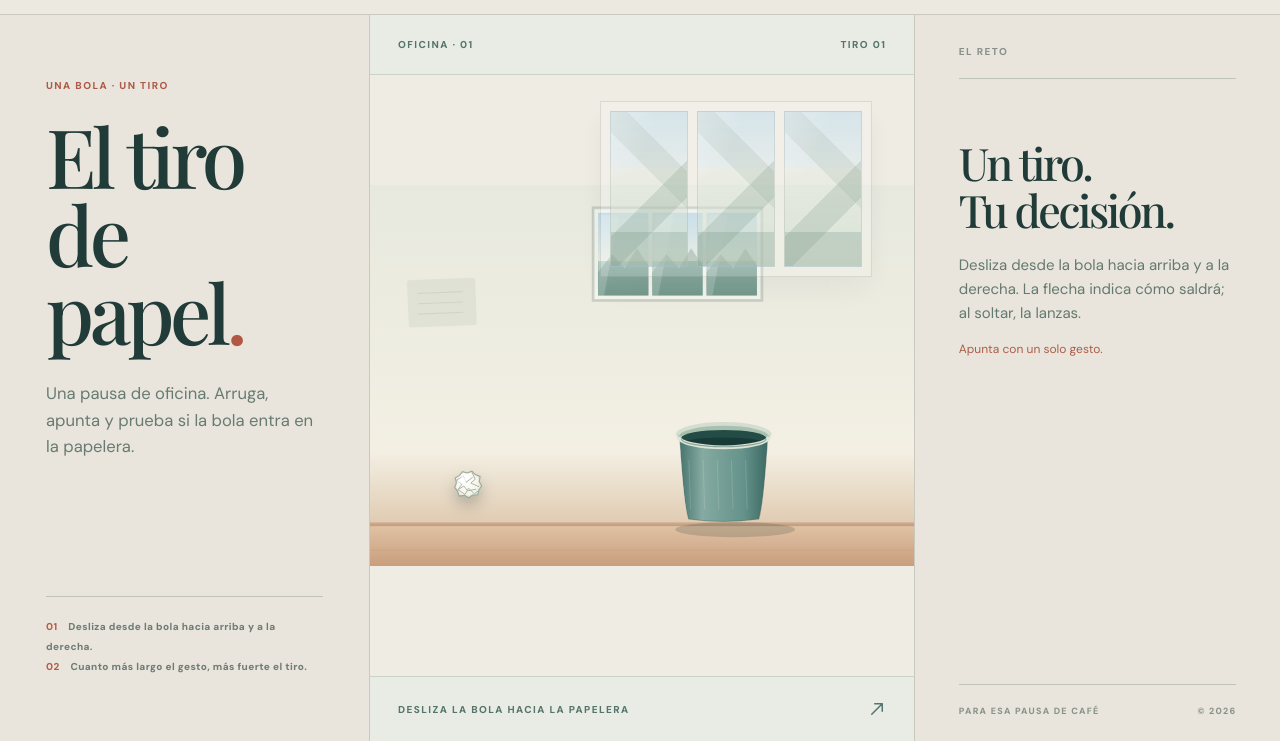
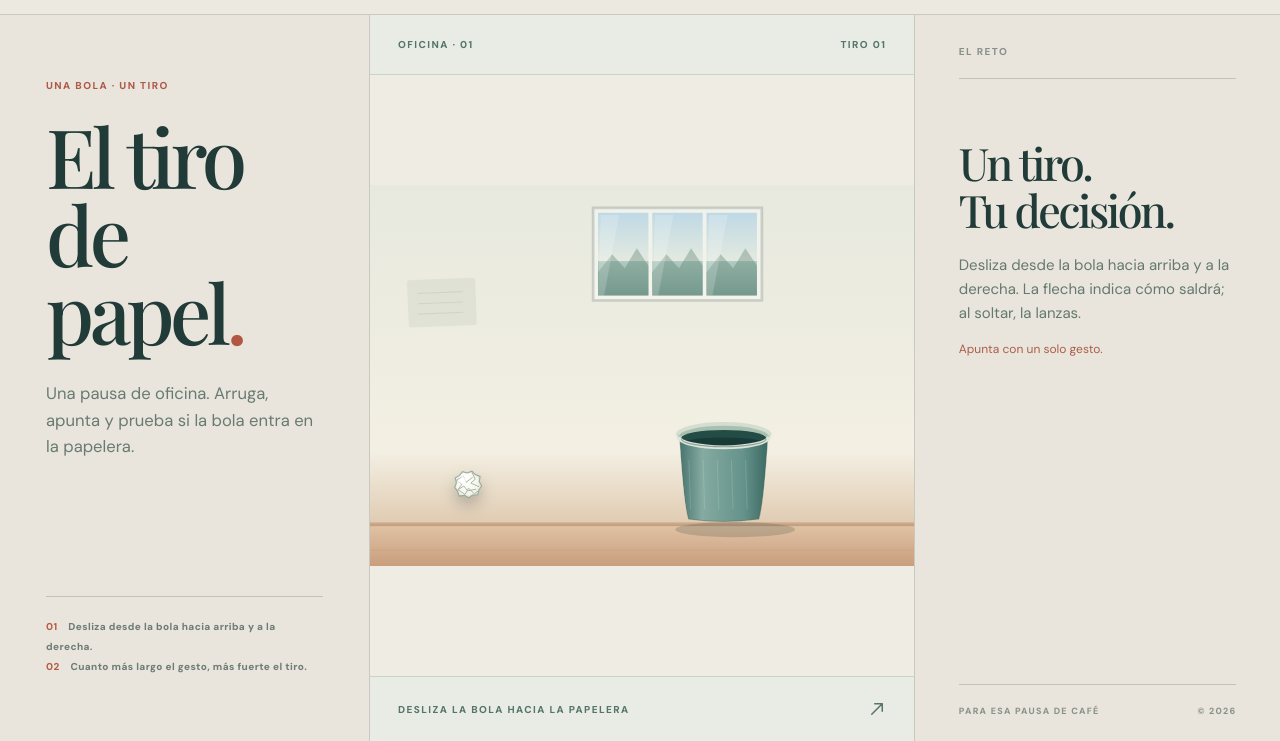
Before and after one commit to goyoaga/el-tiro-de-papel, a website with bundled scripts: page index.html in a window 1280 px wide. Shown: the part 61-802 px from the top of the page. Built offline with nearby package versions, Linux system fonts and the light colour scheme.

Commit message:
Remove duplicate HTML window overlay

```diff
--- a/index.html
+++ b/index.html
@@ -33,13 +33,6 @@
         <div class="stage-top"><span>OFICINA · 01</span><span id="round-label">TIRO 01</span></div>
         <div id="stage" class="stage">
           <canvas id="scene" role="img" aria-label="Una bola de papel a la izquierda y una papelera abierta a la derecha. Desliza desde la bola para lanzar."></canvas>
-          <div class="window-backdrop" aria-hidden="true">
-            <div class="window-frame">
-              <div class="window-pane"></div>
-              <div class="window-pane"></div>
-              <div class="window-pane"></div>
-            </div>
-          </div>
           <div id="canvas-error" class="canvas-error" hidden>Este navegador no puede mostrar el juego. Prueba con una versión reciente.</div>
         </div>
         <div class="stage-foot"><span id="stage-hint">DESLIZA LA BOLA HACIA LA PAPELERA</span><svg viewBox="0 0 24 24" aria-hidden="true"><path d="M5 19 19 5M9 5h10v10" /></svg></div>
```
